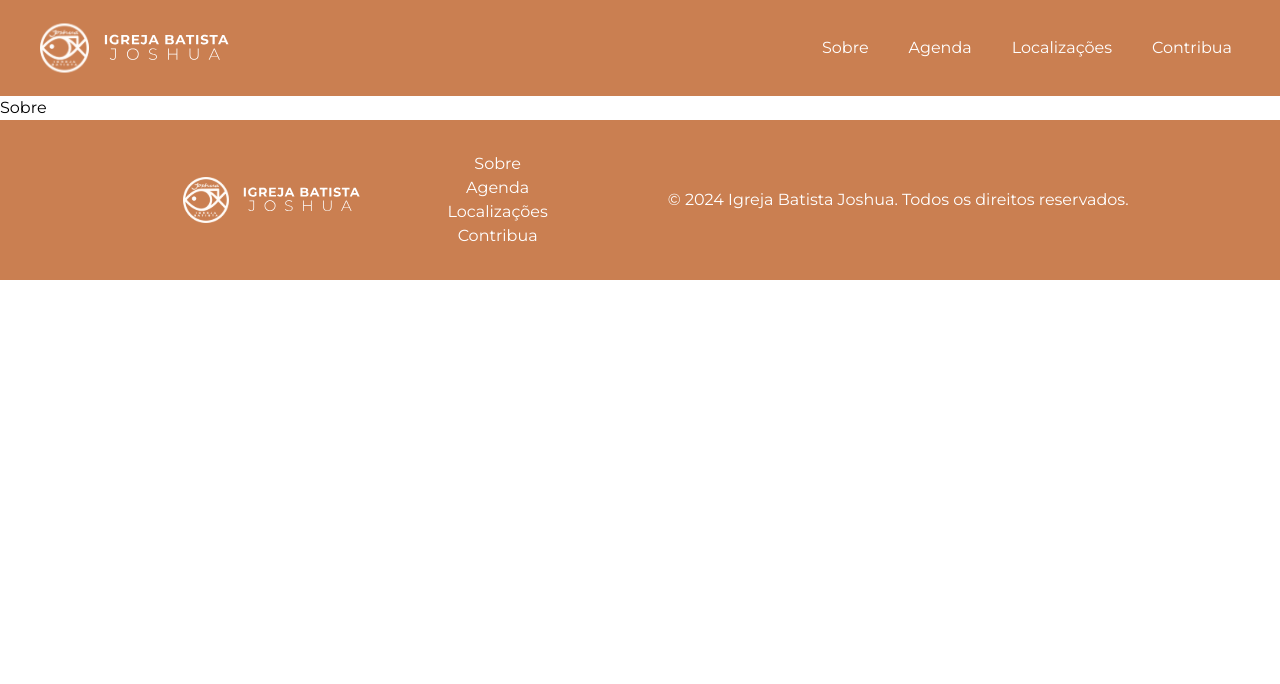
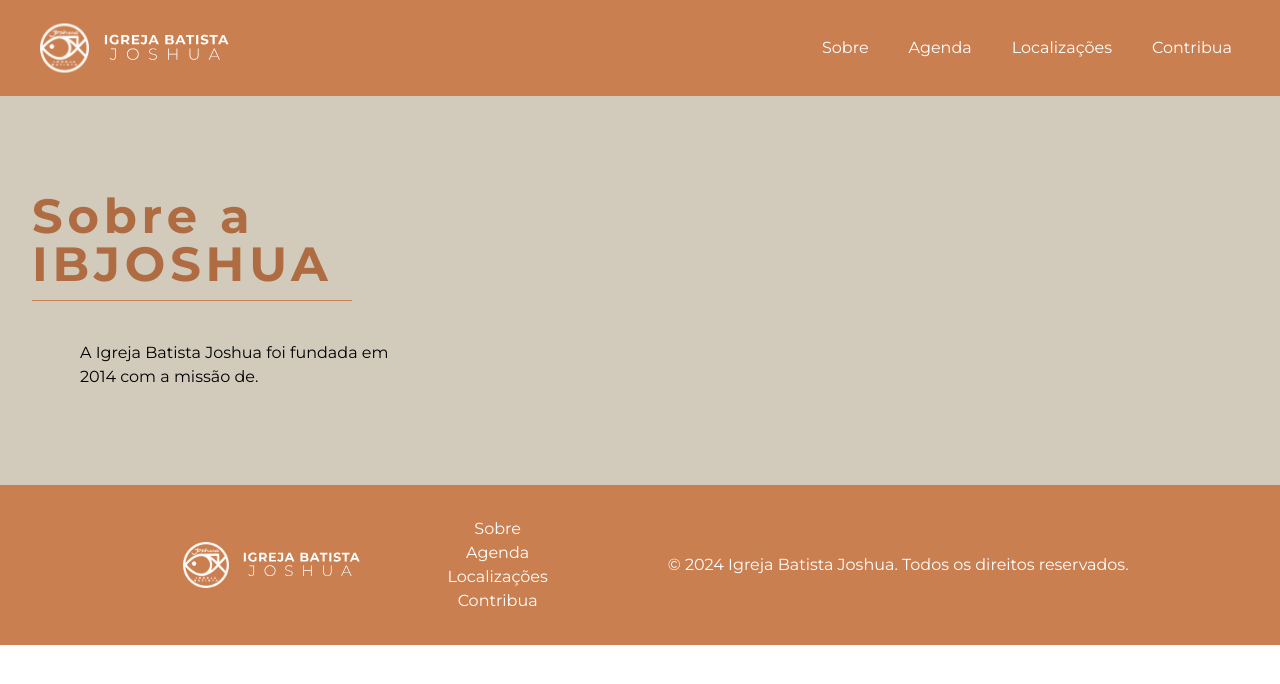
Before and after one commit to ellievi/IBJoshua, a React (Create React App) app: page /Sobre in a window 1280 px wide. Shown: the top 684 px of the page. Built offline with nearby package versions, Linux system fonts and the light colour scheme.

Commit message:
cria paginas de sobre, contribua, localizacoes e agenda

```diff
--- a/src/pages/About/index.jsx
+++ b/src/pages/About/index.jsx
@@ -1,11 +1,29 @@
+import SectionLayout from '../../components/Sections/SectionLayout';
+import SectionTitle from '../../components/Sections/SectionTitle';
+
 const About = () => {
     return (
       <>
       <div>
-        Sobre
+      <SectionLayout>
+      <SectionTitle
+        title={
+          <p>
+            Sobre a
+            <br/>
+            IBJOSHUA
+          </p>
+        }
+      />
+      <div className="flex flex-row">
+        <p className="justify-start max-w-96 pt-10 pl-12">
+          A Igreja Batista Joshua foi fundada em 2014 com a missão de.
+        </p>
+      </div>
+    </SectionLayout>
       </div>
       </>
-    )
+    );
 }
 
 export default About;
--- a/src/pages/Contribute/index.jsx
+++ b/src/pages/Contribute/index.jsx
@@ -1,11 +1,27 @@
+import SectionLayout from '../../components/Sections/SectionLayout';
+import SectionTitle from '../../components/Sections/SectionTitle';
+
 const Contribute = () => {
   return (
     <>
-    <div>
-      Contribua
-    </div>
+      <div>
+        <SectionLayout>
+        <SectionTitle
+          title={
+            <p>
+              Contribua com a obra
+            </p>
+          }
+        />
+        <div className="flex flex-row">
+          <p className="justify-start max-w-96 pt-10 pl-12">
+            Igreja Batista Joshua
+          </p>
+        </div>
+        </SectionLayout>
+      </div>
     </>
-  )
+  );
 }
 
 export default Contribute;
--- a/src/pages/Locations/index.jsx
+++ b/src/pages/Locations/index.jsx
@@ -1,11 +1,27 @@
+import SectionLayout from '../../components/Sections/SectionLayout';
+import SectionTitle from '../../components/Sections/SectionTitle';
+
 const Locations = () => {
   return (
     <>
     <div>
-      Localizações
+      <SectionLayout>
+      <SectionTitle
+        title={
+          <p>
+            Localizações
+          </p>
+        }
+      />
+      <div className="flex flex-row">
+        <p className="justify-start max-w-96 pt-10 pl-12">
+          Igreja Batista Joshua
+        </p>
+      </div>
+      </SectionLayout>
     </div>
     </>
-  )
+  );
 }
 
 export default Locations;
--- a/src/pages/Schedule/index.jsx
+++ b/src/pages/Schedule/index.jsx
@@ -1,11 +1,27 @@
+import SectionLayout from '../../components/Sections/SectionLayout';
+import SectionTitle from '../../components/Sections/SectionTitle';
+
 const Schedule = () => {
   return (
     <>
     <div>
-      Agenda
+      <SectionLayout>
+      <SectionTitle
+        title={
+          <p>
+            Agenda
+          </p>
+        }
+      />
+      <div className="flex flex-row">
+        <p className="justify-start max-w-96 pt-10 pl-12">
+          Igreja Batista Joshua
+        </p>
+      </div>
+      </SectionLayout>
     </div>
     </>
-  )
+  );
 }
 
 export default Schedule;
```
